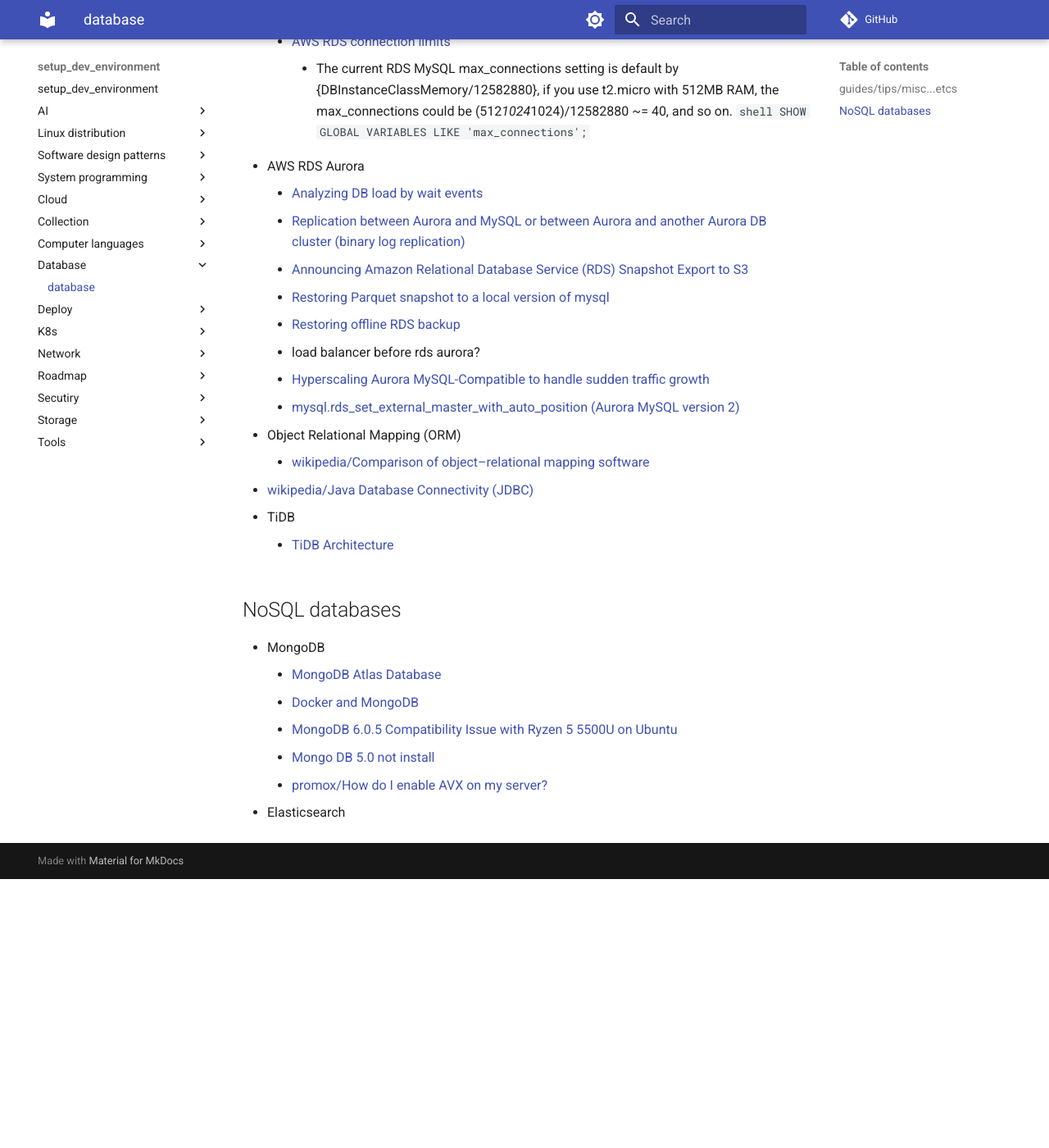
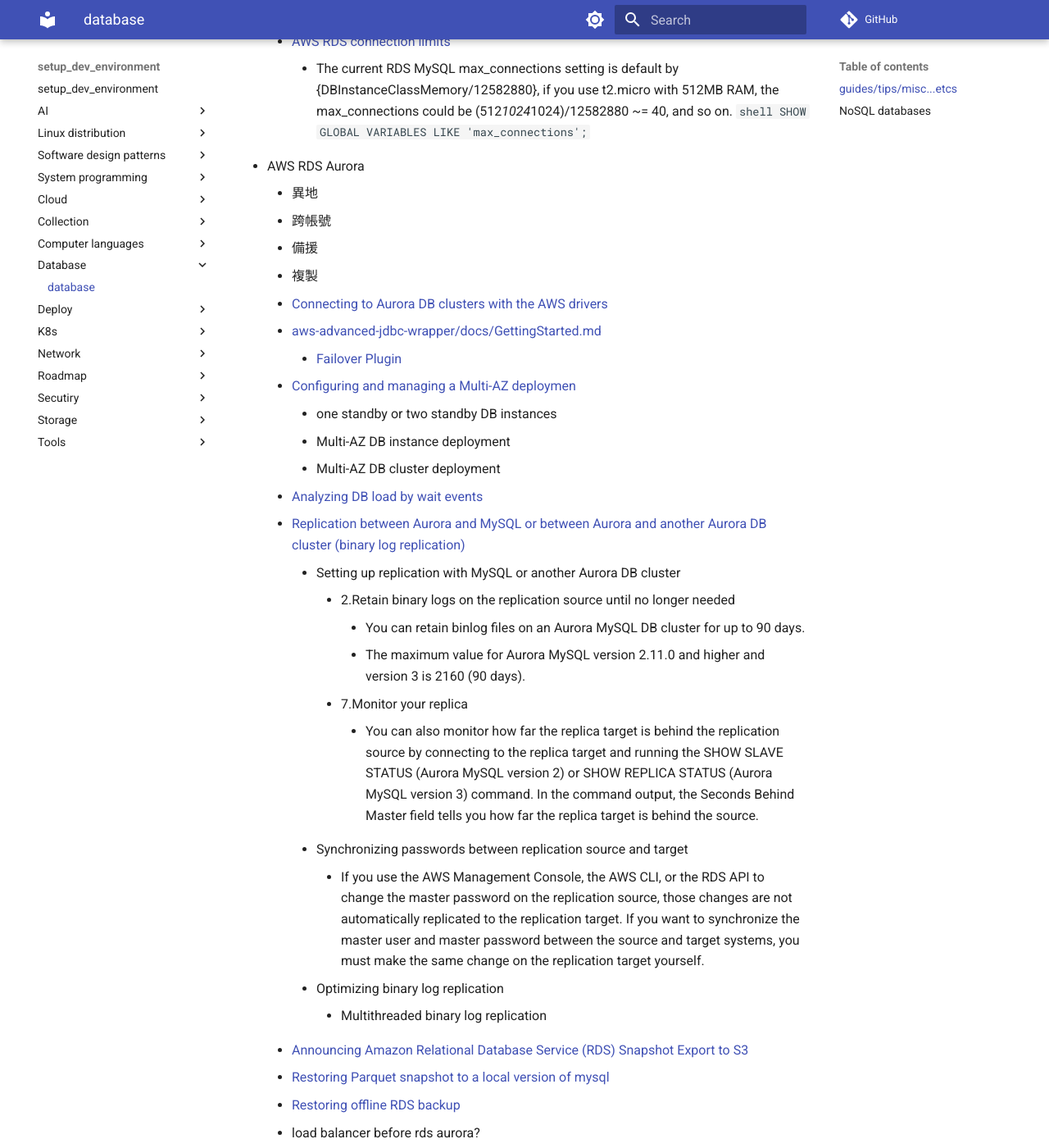
Before and after one commit to hong539/setup_dev_environment, an MkDocs documentation site: the page built from docs/database/database.md, in a window 1280 px wide and 1400 px high, scrolled down 4912 px. Shown: the whole window at 82% size. Built offline with MkDocs 1.6.1 and Material for MkDocs 9.7.7, drawn with Linux system fonts in a browser that asks for light colours; comment, search, counter and statistics services are not loaded; before the commit the page ends 5984 px from its top, so only the background shows below that; some of the changed text lies outside the part shown.

Commit message:
Update docs

````diff
--- a/docs/database/database.md
+++ b/docs/database/database.md
@@ -145,14 +145,37 @@
     SHOW GLOBAL VARIABLES LIKE 'max_connections';
     ```
 * AWS RDS Aurora
+    * 異地
+    * 跨帳號
+    * 備援
+    * 複製
+    * [Connecting to Aurora DB clusters with the AWS drivers](https://docs.aws.amazon.com/AmazonRDS/latest/AuroraUserGuide/Aurora.Connecting.html#Aurora.Connecting.Drivers)
+    * [aws-advanced-jdbc-wrapper/docs/GettingStarted.md](https://github.com/aws/aws-advanced-jdbc-wrapper/blob/main/docs/GettingStarted.md)
+        * [Failover Plugin](https://github.com/aws/aws-advanced-jdbc-wrapper/blob/main/docs/using-the-jdbc-driver/using-plugins/UsingTheFailoverPlugin.md)
+    * [Configuring and managing a Multi-AZ deploymen](https://docs.aws.amazon.com/AmazonRDS/latest/UserGuide/Concepts.MultiAZ.html)
+        * one standby or two standby DB instances
+        * Multi-AZ DB instance deployment
+        * Multi-AZ DB cluster deployment
     * [Analyzing DB load by wait events](https://docs.aws.amazon.com/AmazonRDS/latest/AuroraUserGuide/USER_PerfInsights.UsingDashboard.AnalyzeDBLoad.html)
     * [Replication between Aurora and MySQL or between Aurora and another Aurora DB cluster (binary log replication)](https://docs.aws.amazon.com/AmazonRDS/latest/AuroraUserGuide/AuroraMySQL.Replication.MySQL.html#AuroraMySQL.Replication.MySQL.EnableReplication)
+        * Setting up replication with MySQL or another Aurora DB cluster
+            * 2.Retain binary logs on the replication source until no longer needed
+                * You can retain binlog files on an Aurora MySQL DB cluster for up to 90 days.
+                * The maximum value for Aurora MySQL version 2.11.0 and higher and version 3 is 2160 (90 days).
+            * 7.Monitor your replica
+                * You can also monitor how far the replica target is behind the replication source by connecting to the replica target and running the SHOW SLAVE STATUS (Aurora MySQL version 2) or SHOW REPLICA STATUS (Aurora MySQL version 3) command. In the command output, the Seconds Behind Master field tells you how far the replica target is behind the source.
+        * Synchronizing passwords between replication source and target
+            * If you use the AWS Management Console, the AWS CLI, or the RDS API to change the master password on the replication source, those changes are not automatically replicated to the replication target. If you want to synchronize the master user and master password between the source and target systems, you must make the same change on the replication target yourself.
+        * Optimizing binary log replication
+            * Multithreaded binary log replication
     * [Announcing Amazon Relational Database Service (RDS) Snapshot Export to S3](https://aws.amazon.com/about-aws/whats-new/2020/01/announcing-amazon-relational-database-service-snapshot-export-to-s3/)
     * [Restoring Parquet snapshot to a local version of mysql](https://community.zenduty.com/t/restoring-parquet-snapshot-to-a-local-version-of-mysql/536)
     * [Restoring offline RDS backup](https://repost.aws/questions/QURz9CEECqQtef24xykUo_IQ/restoring-offline-rds-backup)
     * load balancer before rds aurora?
     * [Hyperscaling Aurora MySQL-Compatible to handle sudden traffic growth](https://docs.aws.amazon.com/prescriptive-guidance/latest/hyperscale-aurora-mysql/manage-connections.html)
     * [mysql.rds_set_external_master_with_auto_position (Aurora MySQL version 2)](https://docs.aws.amazon.com/AmazonRDS/latest/AuroraUserGuide/mysql-stored-proc-replicating.html#mysql_rds_set_external_master_with_auto_position)
+    * [Troubleshooting workload issues for Aurora MySQL databases](https://docs.aws.amazon.com/AmazonRDS/latest/AuroraUserGuide/aurora-mysql-troubleshooting-workload.html)
+    * [Troubleshooting query performance for Aurora MySQL databases](https://docs.aws.amazon.com/AmazonRDS/latest/AuroraUserGuide/aurora-mysql-troubleshooting-query.html)
 * Object Relational Mapping (ORM)
     * [wikipedia/Comparison of object–relational mapping software](https://en.wikipedia.org/wiki/Comparison_of_object%E2%80%93relational_mapping_software)
 * [wikipedia/Java Database Connectivity (JDBC)](https://en.wikipedia.org/wiki/Java_Database_Connectivity)
````
